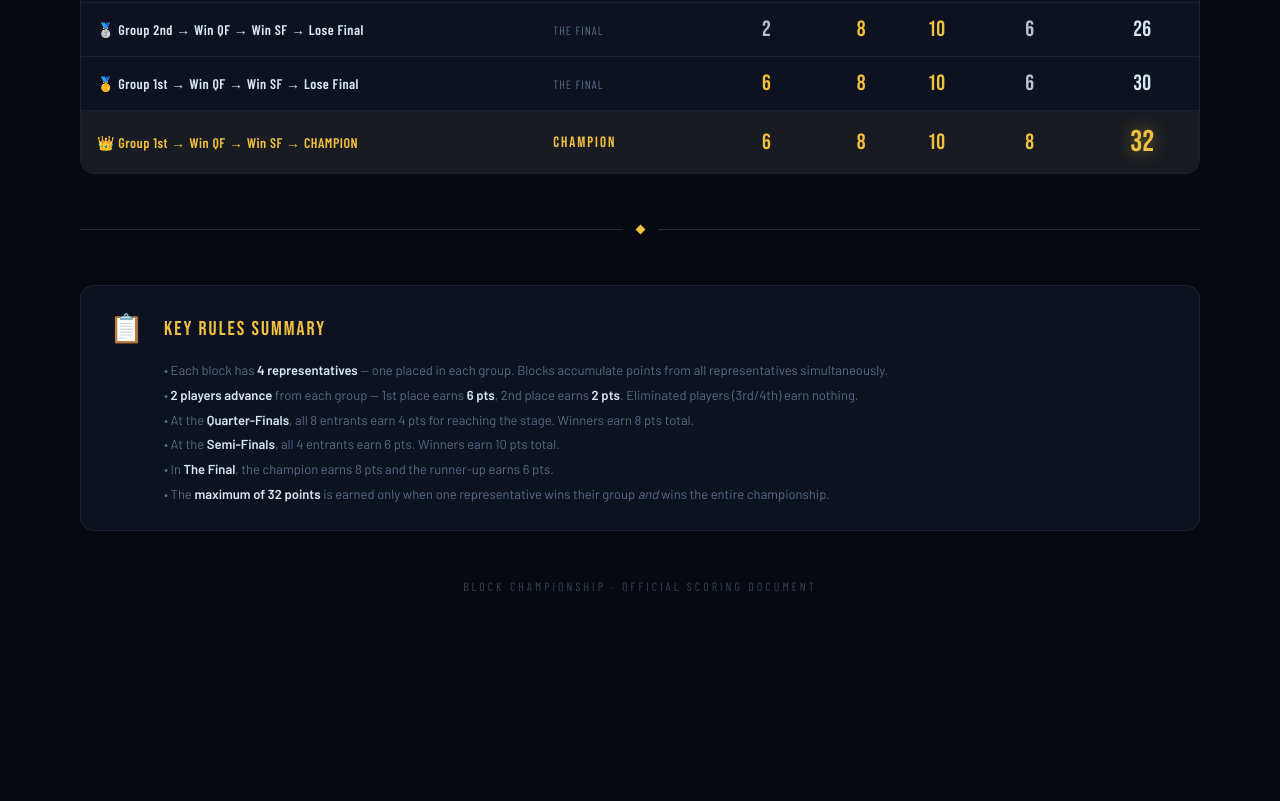
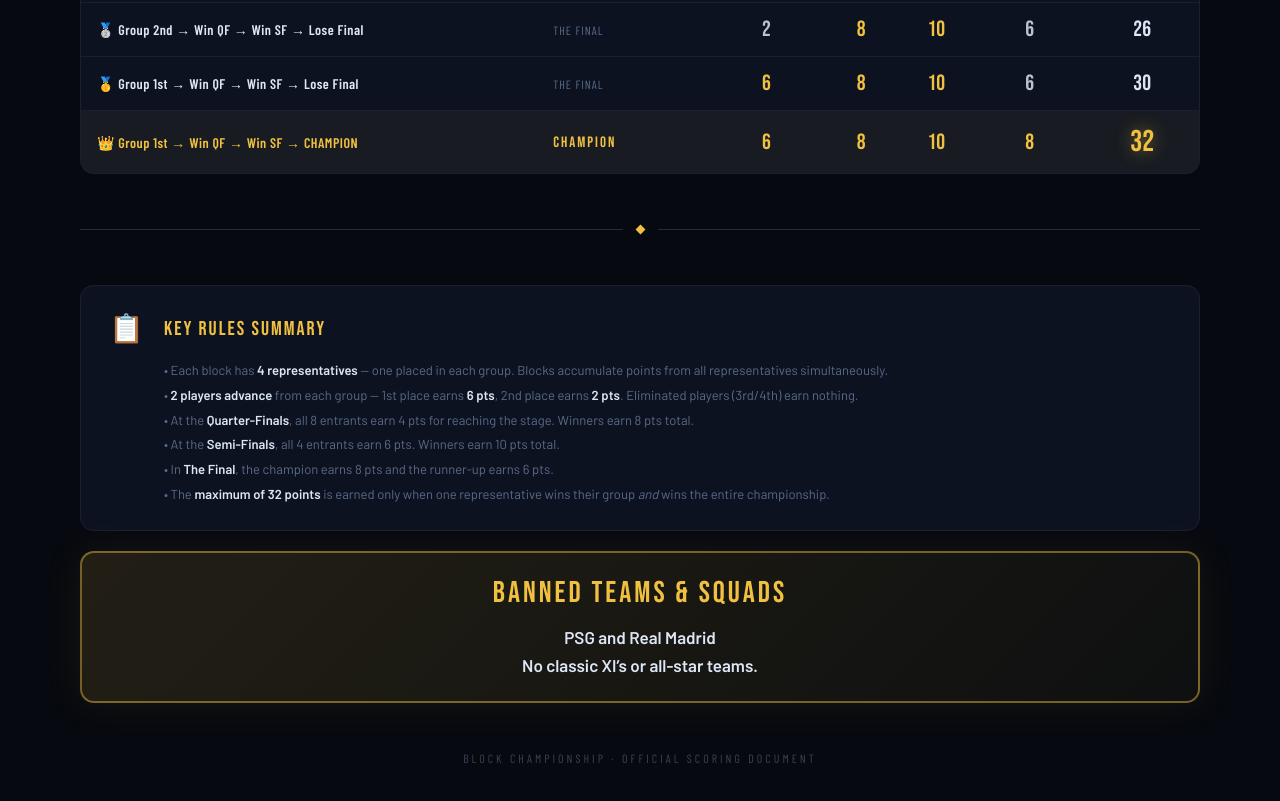
Before and after one commit to Toff-cowan/interblock-fifa, a plain HTML site: page index.html in a window 1280 px wide. Shown: the part 3677-4478 px from the top of the page. Before the commit the page ends 4370 px from the top, so only its background shows below. Drawn offline with nearby package versions, Linux system fonts and the light colour scheme; a web font is replaced by a local one.

Commit message:
updated ruless

```diff
--- a/index.html
+++ b/index.html
@@ -185,6 +185,29 @@ body::before {
 .key-card { background:var(--surface); border:1px solid var(--border); border-radius:14px; padding:24px 28px; display:flex; gap:20px; align-items:flex-start; }
 .key-body { font-family:'Barlow',sans-serif; font-size:13px; color:var(--muted); line-height:1.9; }
 .key-body strong { color:var(--text); }
+.banned-notice {
+  margin-top:20px;
+  padding:22px 28px;
+  border-radius:14px;
+  border:2px solid rgba(240,192,64,0.45);
+  background:linear-gradient(135deg,rgba(240,192,64,0.12),rgba(240,192,64,0.04));
+  box-shadow:0 0 40px rgba(240,192,64,0.08);
+  text-align:center;
+}
+.banned-notice-title {
+  font-family:'Bebas Neue',sans-serif;
+  font-size:clamp(22px,4vw,30px);
+  letter-spacing:3px;
+  color:var(--gold);
+  margin-bottom:12px;
+}
+.banned-notice-body {
+  font-family:'Barlow',sans-serif;
+  font-size:clamp(15px,2.4vw,17px);
+  font-weight:700;
+  color:var(--text);
+  line-height:1.65;
+}
 .footer { text-align:center; padding-top:48px; font-family:'Barlow Condensed',sans-serif; font-size:12px; letter-spacing:3px; text-transform:uppercase; color:var(--muted); opacity:0.6; }
 
 /* ANIMATE */
@@ -673,6 +696,14 @@ body::before {
     </div>
   </div>
 
+  <div class="banned-notice fade-up d7">
+    <div class="banned-notice-title">BANNED TEAMS &amp; SQUADS</div>
+    <div class="banned-notice-body">
+      <strong>PSG</strong> and <strong>Real Madrid</strong><br>
+      <strong>No classic XI’s or all-star teams.</strong>
+    </div>
+  </div>
+
   <div class="footer">Block Championship · Official Scoring Document</div>
 
 </div>
```
